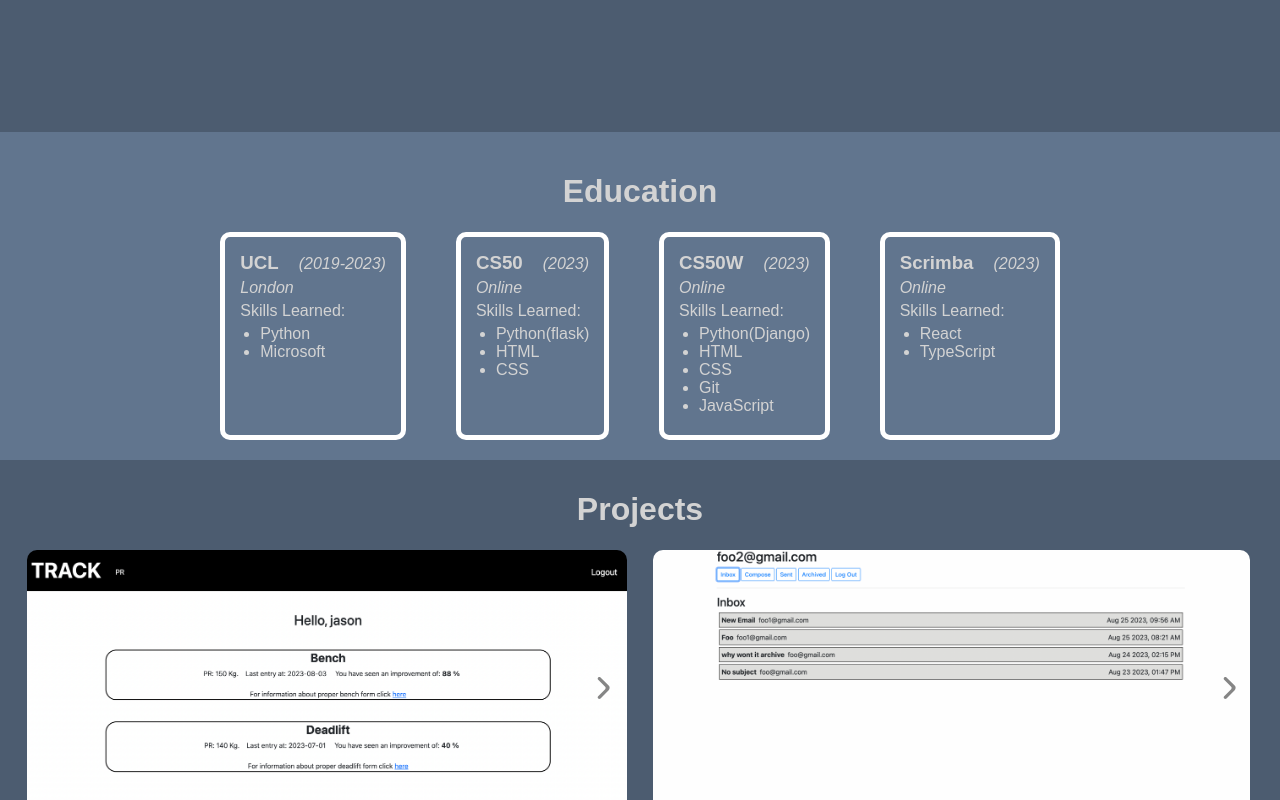
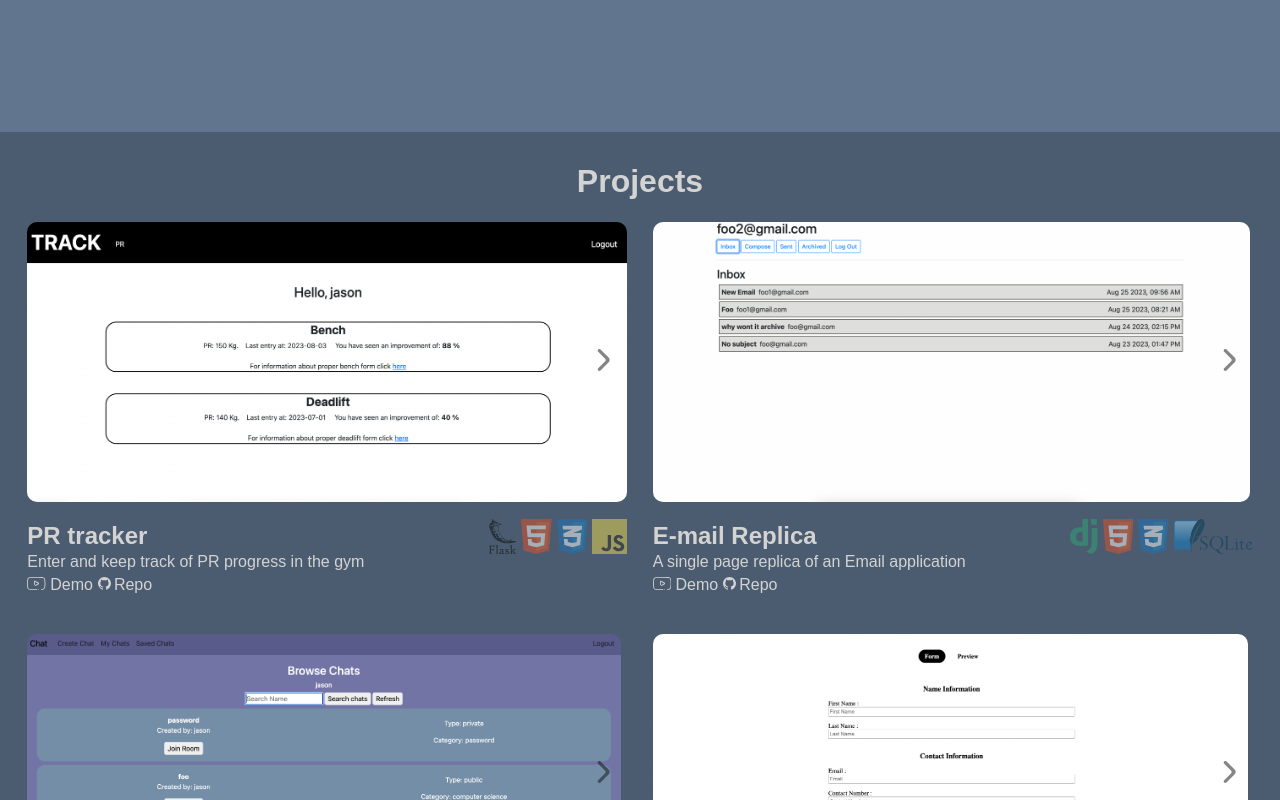
Before and after one commit to JC33340/portfolioPage, a React (Create React App) app in the folder portfolio-page/: page / in a window 1280 px wide. Shown: the part 660-1460 px from the top of the page. Built offline with nearby package versions, Linux system fonts and the light colour scheme.

Commit message:
removed education section, changed animations on contact bar

```diff
--- a/portfolio-page/src/App.css
+++ b/portfolio-page/src/App.css
@@ -22,13 +22,27 @@ html{
   display: flex;
   justify-content: center;
   align-items: center;
-  transition: 0.2s linear;
+  transition: 0.5s linear;
   column-gap: 20px;
   margin-right: 15px;
 }
 
+.contact-item{
+  transition: 0.1s ease-in-out;
+}
+
+.contact-item:nth-child(2){
+  transition-delay: 0.1s;
+}
+.contact-item:nth-child(3){
+  transition-delay: 0.2s;
+}
+.contact-item:nth-child(4){
+  transition-delay: 0.3s;
+}
+
 .contact-bar-hidden{
-  transform: translateY(-1vw);
+  transform: translateX(2vw);
   opacity: 0;
 }
 
@@ -100,13 +114,13 @@ html{
   right:0;
   left:0;
   backdrop-filter: blur(5px);
-  animation: entranceDown 1s;
   z-index: 10;
 }
 
 .header-left{
   display: flex;
   column-gap: 30px;
+  animation: entranceDown 1s;
 }
 
 .header-item{
@@ -138,7 +152,7 @@ html{
   padding:0px 30px;
   display: flex;
   justify-content: space-evenly;
-  background-color: #4c5c70;
+  background-color: #61758E;
   height: 100vh;
   column-gap: 10px;
 }
@@ -293,60 +307,6 @@ html{
   stroke: white;
 }
 
-.education-section{
-  display: flex;
-  align-items: center;
-  justify-content: center;
-  flex-direction: column;
-  padding:20px;
-  background-color: #61758E;
-  view-timeline: --test block;
-}
-
-.education-item-container{
-  display: flex;
-  justify-content: center;
-  flex-wrap:wrap;
-  gap:50px;
-}
-
-@media only screen and (max-width:700px){
-  .education-item-container{
-    font-size: 12px;
-  }
-}
-
-.education-item{
-  border: 5px solid white;
-  border-radius: 10px;
-  padding:15px;
-}
-
-.education-item:nth-child(2){
-  transition-delay: 200ms;
-}
-.education-item:nth-child(3){
-  transition-delay: 400ms;
-}
-.education-item:nth-child(4){
-  transition-delay: 600ms;
-}
-
-.education-item-top>h3,p{
-  display: inline;
-}
-
-.education-item-duration{
-  margin-left: 20px;
-}
-
-.education-item-location{
-  margin:5px 0px;
-}
-
-.skills-learned-list{
-  margin:5px -20px;
-}
 
 .projects{
   display: flex;
--- a/portfolio-page/src/App.tsx
+++ b/portfolio-page/src/App.tsx
@@ -3,7 +3,6 @@ import logo from './logo.svg';
 import './App.css';
 import Header from './components/Header';
 import About from './components/About';
-import Education from './components/Education';
 import Projects from './components/Projects';
 import Footer from './components/Footer';
 import ContactSidebar from './components/ContactSidebar';
@@ -13,7 +12,6 @@ function App() {
     <>
       <Header />
       <About />
-      <Education />
       <Projects />
       <Footer />
     </>
--- a/portfolio-page/src/components/ContactSidebar.tsx
+++ b/portfolio-page/src/components/ContactSidebar.tsx
@@ -36,18 +36,18 @@ export default function ContactSidebar(){
     },[containerRef,options])
 
     return(
-        <div className={`contact-bar ${isVisible?"contact-bar-hidden":"contact-bar-visible"}`}>
-            <a href="https://www.linkedin.com/in/ho-wa-chan-b207a0213" target="_blank">
+        <div className={`contact-bar`}>
+            <a href="https://www.linkedin.com/in/ho-wa-chan-b207a0213" className={`contact-item ${isVisible?"contact-bar-hidden":"contact-bar-visible"}`}  target="_blank">
                 <LogoLinkedin />
             </a>
-            <a href="https://www.github.com/JC33340" target="_blank">
+            <a href="https://www.github.com/JC33340" className={`contact-item ${isVisible?"contact-bar-hidden":"contact-bar-visible"}`} target="_blank">
                 <LogoGithub />
             </a>
-            <div className="contact-bar-hover-item" onClick={onClick} onMouseOver={onMouseOver}>
+            <div className={`contact-bar-hover-item contact-item ${isVisible?"contact-bar-hidden":"contact-bar-visible"}`} onClick={onClick} onMouseOver={onMouseOver}>
                 <LogoGmail />
                 <span>{clipboardText}</span>
             </div>
-            <div className="contact-bar-hover-item">
+            <div className={`contact-bar-hover-item contact-item ${isVisible?"contact-bar-hidden":"contact-bar-visible"}`}>
                 <a href = {CV} download className="logo-download">
                     <LogoDownload />
                 </a>
--- a/portfolio-page/src/components/Education.tsx
+++ /dev/null
@@ -1,34 +0,0 @@
-import React from "react"
-import EducationItem from "./EducationItem"
-import useIntersectionObserver from "../customHooks/useIntersectionObserver"
-
-export default function Education(){
-    const educationContent:{
-        school:string,
-        location:string,
-        skillsLearned:string[],
-        duration:string
-    }[] = [
-        {school:"UCL", location:"London",skillsLearned:["Python","Microsoft"],duration:"2019-2023"},
-        {school:"CS50", location:"Online",skillsLearned:["Python(flask)","HTML","CSS"],duration:"2023"},
-        {school:"CS50W", location:"Online",skillsLearned:["Python(Django)","HTML","CSS","Git","JavaScript"],duration:"2023"},
-        {school:"Scrimba", location:"Online",skillsLearned:["React","TypeScript"],duration:"2023"},
-    ]
-
-    const display:JSX.Element[] = educationContent.map(item=>{
-        return(
-            <EducationItem key = {item.school} school={item.school} location={item.location} skillsLearned={item.skillsLearned} duration={item.duration} />
-        )
-    })
-
-    const [isVisible,containerRef,firstRun] = useIntersectionObserver(0.5)
-
-    return(
-        <div className="education-section" id ="Education">
-            <h1 ref={containerRef} className={`${firstRun?"scroll-show":"scroll-hidden"}`}>Education</h1>
-            <div className="education-item-container">
-                {display}
-            </div>
-        </div>
-    )
-}
--- a/portfolio-page/src/components/EducationItem.tsx
+++ /dev/null
@@ -1,33 +0,0 @@
-import React from "react";
-import useIntersectionObserver from "../customHooks/useIntersectionObserver";
-
-interface propTypes{
-    school: string;
-    location:string;
-    duration:string;
-    skillsLearned:string[];
-}
-
-export default function EducationItem({school,location,duration,skillsLearned}:propTypes){
-
-    const [isVisible,containerRef,firstRun] = useIntersectionObserver(0.5)
-
-
-    const skillsList:JSX.Element[] = skillsLearned.map(item=><li key = {item}>{item}</li>)
-
-    return(
-        <div className={`education-item ${firstRun?"scroll-show":"scroll-hidden"}`} ref={containerRef}>
-            <div className="education-item-top">
-                <h3>{school}</h3>
-                <p className="education-item-duration italic">({duration})</p>
-            </div>
-            <div className="education-item-location italic">{location}</div>
-            <div>
-                Skills Learned:
-                <ul className="skills-learned-list">
-                    {skillsList}
-                </ul>
-            </div>
-        </div>
-    )
-}
```
